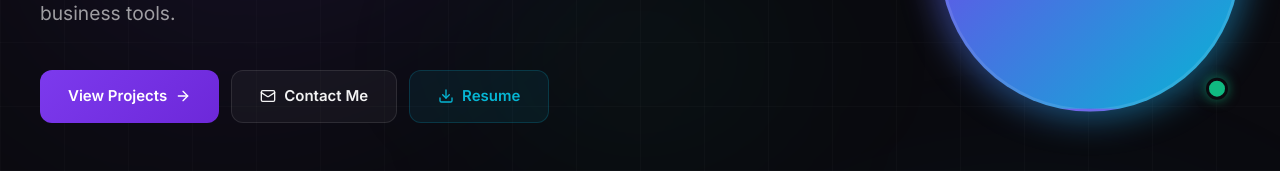
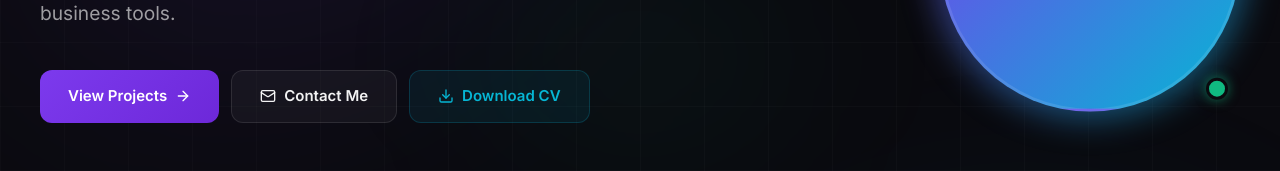
Before and after one commit to msahid-cse/sahid_portfolio, a Next.js app: page / in a window 1280 px wide. Shown: the part 406-577 px from the top of the page. Built offline with nearby package versions, Linux system fonts and the light colour scheme; no server answers.

Commit message:
feat: implement HeroSection component with animated role transitions and aurora background effects

```diff
--- a/src/components/sections/HeroSection.tsx
+++ b/src/components/sections/HeroSection.tsx
@@ -277,8 +277,8 @@
               </motion.button>
 
               <motion.a
-                href="https://drive.google.com/file/d/1jrEVu-EtpLpDbBYImm19ojdh09G5UTIP/view?usp=drive_link"
-                download
+                href="https://drive.google.com/uc?export=download&id=1jrEVu-EtpLpDbBYImm19ojdh09G5UTIP"
+                download="Md_Sahid_CV.pdf"
                 whileHover={{ scale: 1.03 }}
                 whileTap={{ scale: 0.97 }}
                 style={{
@@ -297,7 +297,7 @@
                 }}
               >
                 <Download size={16} />
-                Resume
+                Download CV
               </motion.a>
             </motion.div>
 
```
